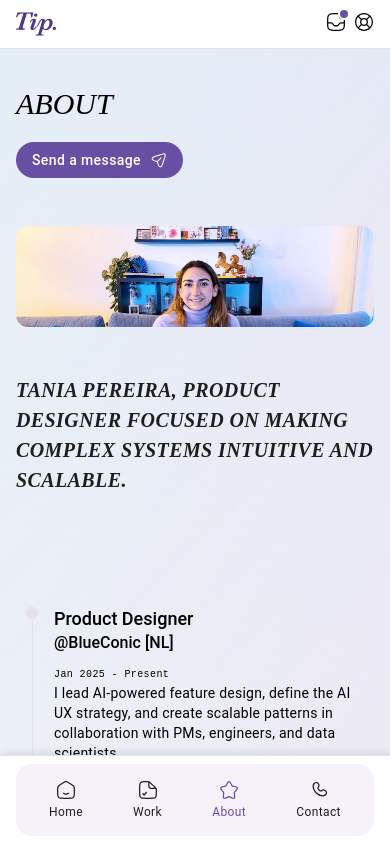
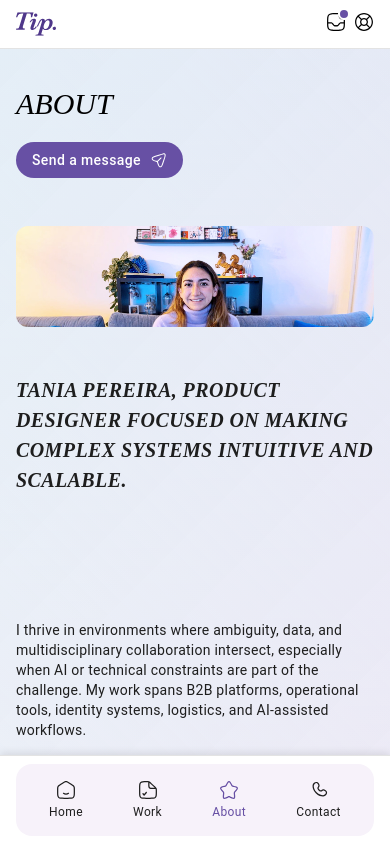
Before and after one commit to tanpereira-tipp3/portfoliopd, a Next.js app: page /about in a window 390 px wide. Built offline with nearby package versions, Linux system fonts and the light colour scheme.

Commit message:
Fix disappearing text on responsive views by changing flex-[1_0_0] to flex-1

```diff
--- a/components/AboutContent.tsx
+++ b/components/AboutContent.tsx
@@ -184,13 +184,13 @@ export default function AboutContent() {
         </div>
 
         {/* Tagline and Description */}
-        <div className="flex flex-col lg:flex-row gap-8 sm:gap-12 lg:gap-[60px] items-start justify-center relative shrink-0 w-full h-fit max-w-full overflow-hidden">
-          <div className="flex flex-[1_0_0] flex-col gap-0 items-start min-w-0 relative shrink-0 w-full lg:w-auto h-fit max-w-full">
+        <div className="flex flex-col lg:flex-row gap-8 sm:gap-12 lg:gap-[60px] items-start justify-center relative shrink-0 w-full h-fit max-w-full">
+          <div className="flex flex-1 flex-col gap-0 items-start min-w-0 relative shrink-0 w-full lg:w-auto h-fit max-w-full">
             <p className="font-libre-baskerville font-bold italic leading-normal uppercase relative shrink-0 text-xl sm:text-2xl md:text-3xl lg:text-[36px] text-[#1e1e1e] tracking-[0.4px] w-full whitespace-pre-wrap h-fit break-words overflow-wrap-anywhere">
               Tania Pereira, Product Designer focused on making complex systems intuitive and scalable.
             </p>
           </div>
-          <div className="flex flex-[1_0_0] flex-col gap-4 sm:gap-6 items-start min-h-0 min-w-0 relative shrink-0 pb-0 w-full lg:w-auto max-w-full">
+          <div className="flex flex-1 flex-col gap-4 sm:gap-6 items-start min-h-0 min-w-0 relative shrink-0 pb-0 w-full lg:w-auto max-w-full">
             <div className="font-roboto font-normal leading-5 relative shrink-0 text-sm sm:text-base text-[#1e1e1e] tracking-[0.25px] w-full whitespace-pre-wrap break-words overflow-wrap-anywhere">
               <p className="mb-0">
                 I thrive in environments where ambiguity, data, and multidisciplinary collaboration intersect, especially when AI or technical constraints are part of the challenge. My work spans B2B platforms, operational tools, identity systems, logistics, and AI-assisted workflows.
```
